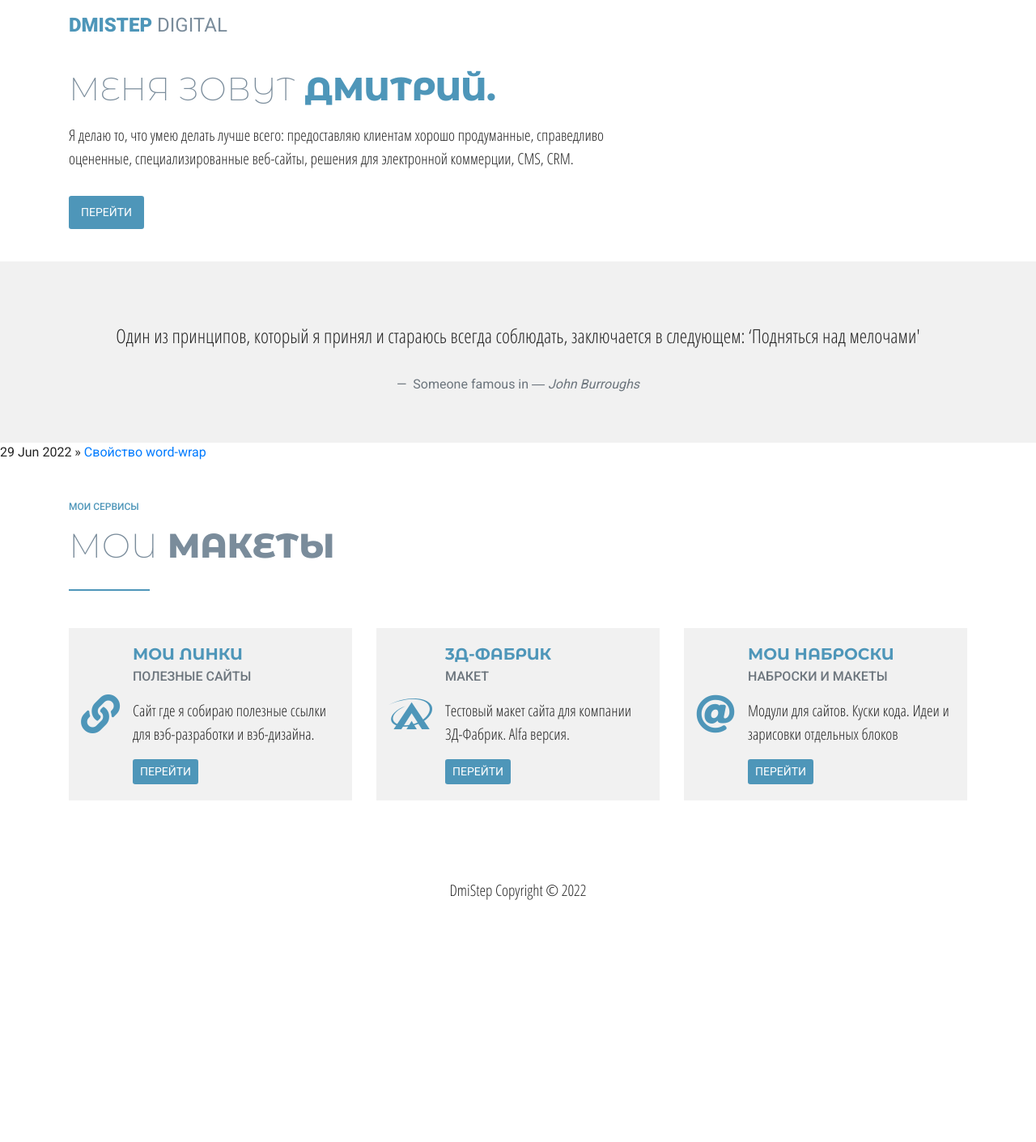
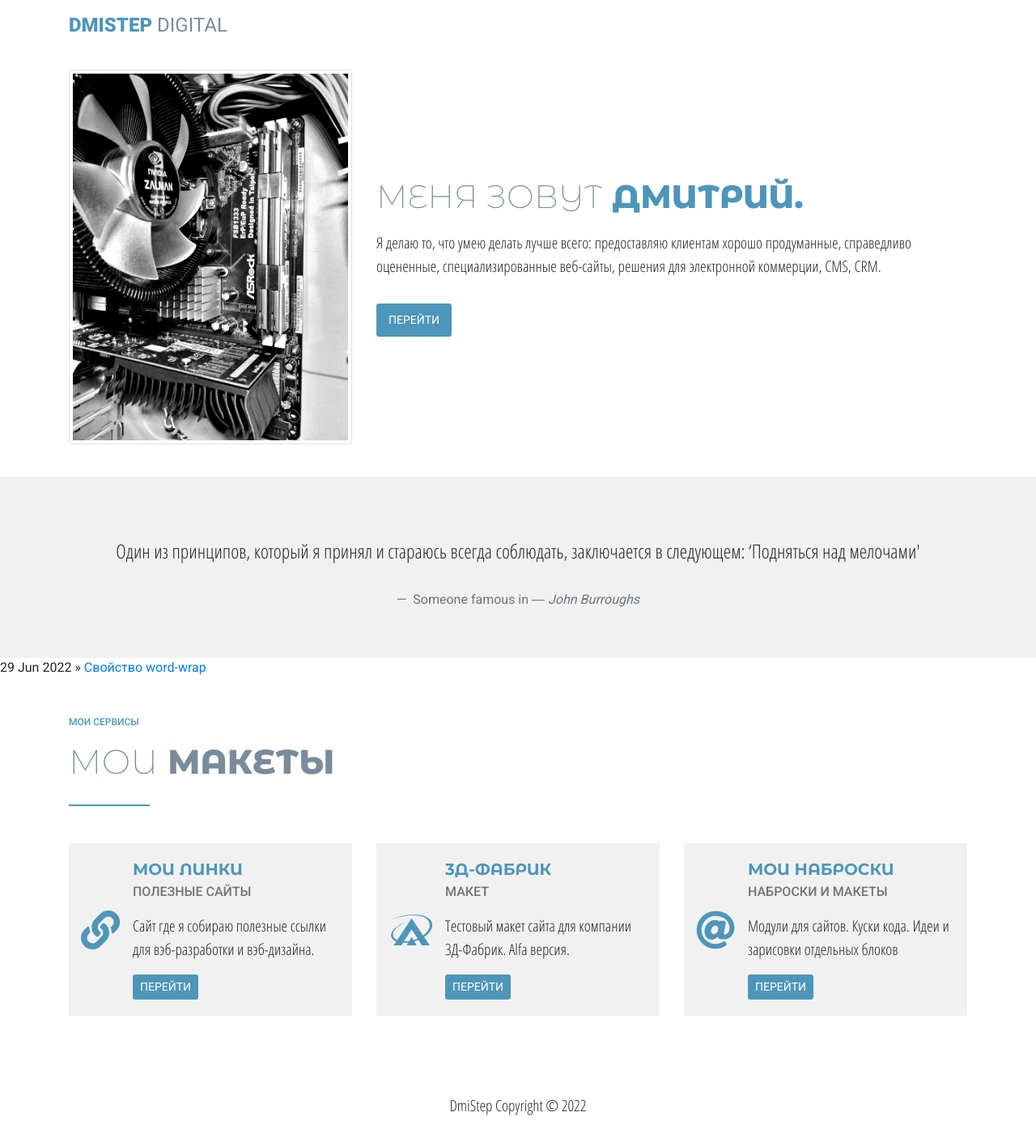
Before and after one commit to Dmistep/dmistep.github.io, a Jekyll site: the page built from index.html, in a window 1280 px wide. Shown: the whole page at 81% size. Built offline with Jekyll 4.4.1, drawn with Linux system fonts in a browser that asks for light colours; nearby versions of some CDN libraries; before the commit the page ends 1145 px from its top, so only the background shows below that.

Commit message:
update showcase.html

```diff
--- a/_includes/showcase.html
+++ b/_includes/showcase.html
@@ -1,11 +1,11 @@
 <section id="showcase" class="mt-4">
     <div class="container">
         <div class="row h-100 align-items-center">
-            <!---<div class="col-md-4">
+            <div class="col-md-4">
                 <div class="showcase-left">
                     <img src="img/image4.jpg" class="img-fluid img-thumbnail">
                 </div>
-            </div>--->
+            </div>
             <div class="col-md-8">
                 <div class="showcase-right">
                     <h1><span>Меня зовут</span> Дмитрий.</h1>
```
